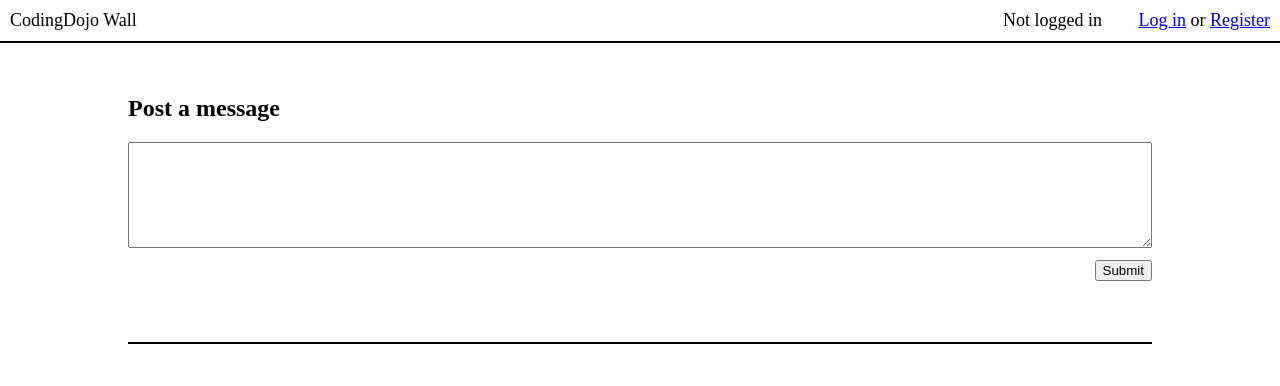
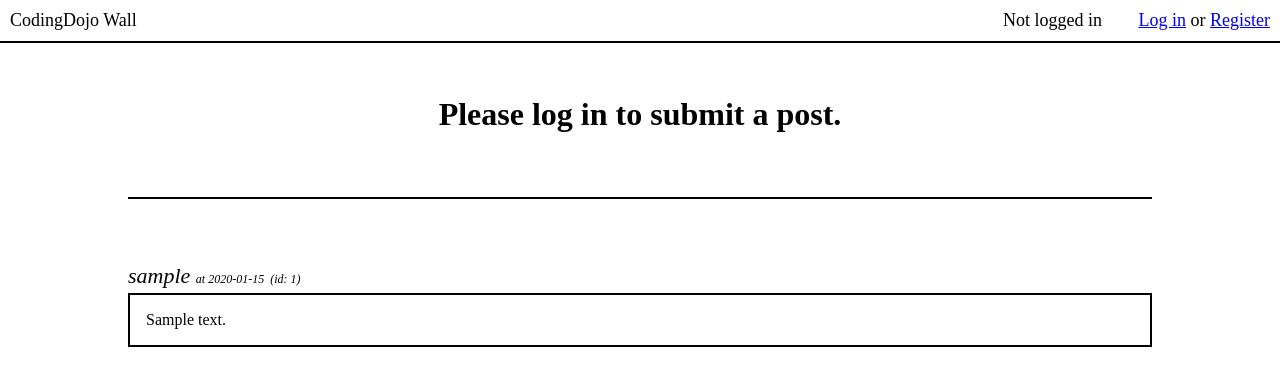
Before and after one commit to dylanbienenstock/codingdojo-flask-thewall, a Flask app: page / in a window 1280 px wide. Shown: the top 386 px of the page. Run offline with Flask 2, Linux system fonts and the light colour scheme; tables that the repository leaves empty hold one stand-in row (values such as "Sample post").

Commit message:
Add message posting

```diff
--- a/server.py
+++ b/server.py
@@ -13,16 +13,53 @@ def setup_session():
 	if not "password_hash" in session:
 		session["password_hash"] = None
 
+def get_message_list():
+	select_query = "SELECT messages.message_text, messages.id AS message_id, messages.updated_at AS time, users.username "
+	select_query += "FROM messages JOIN users ON messages.user_id = users.id "
+	select_query += "ORDER BY messages.id DESC"
+
+	return mysql.query_db(select_query)
+
 @app.route("/")
 def index():
 	setup_session()
-	messages = mysql.query_db("SELECT * FROM messages ORDER BY id DESC")
 
-	return render_template("index.html", message_list=messages)
+	return render_template("index.html", message_list=get_message_list())
 
-@app.route("/submit", methods=["POST"])
+def get_current_user_id():
+	select_query = "SELECT id FROM users WHERE username = :username AND password_hash = :password_hash"
+	select_data = {
+		"username": session["username"],
+		"password_hash": session["password_hash"]
+	}
+
+	user_id = mysql.query_db(select_query, select_data)
+
+	if len(user_id) == 1 and "id" in user_id[0]:
+		return user_id[0]["id"]
+
+	return -1
+
+@app.route("/post/message", methods=["POST"])
 def submit():
-	pass
+	user_id = get_current_user_id()
+
+	if get_current_user_id() != -1:
+		insert_query = "INSERT INTO messages (user_id, message_text, created_at, updated_at) "
+		insert_query += "VALUES (:user_id, :message_text, :now, :now)"
+
+		insert_data = {
+			"user_id": user_id,
+			"message_text": request.form["message"],
+			"now": str(datetime.datetime.now())
+		}
+
+		mysql.query_db(insert_query, insert_data)
+	else:
+		return render_template("message.html", message="Something went wrong. (0)")
+
+	return render_template("index.html", message_list=get_message_list())
+
 
 ################## LOG IN ##################
 
--- a/static/styles.css
+++ b/static/styles.css
@@ -43,6 +43,25 @@ input[type=submit] {
 	margin: 64px 0 64px 0;
 }
 
+.message-container {
+	margin-bottom: 32px;
+}
+
+.message-title {
+	font-size: 22px;
+	font-style: italic;
+	margin-bottom: 4px;
+}
+
+.message-timestamp {
+	font-size: 12px;
+}
+
+.message-box {
+	padding: 16px;
+	border: 2px solid black;
+}
+
 /* --------------- Log in page ----------------- */
 
 #content-login {
--- a/templates/index.html
+++ b/templates/index.html
@@ -2,25 +2,44 @@
 
 {% block content %}
 	<div id="content">
-		<div id="new-message" action="/submit" method="post">
-			<form id="new-message-form">
+		{% if session["username"] == None %}
+			<div style="text-align: center;">
+				<h1>Please log in to submit a post.</h1>
+			</div>
+		{% else %}
+			<div id="new-message">
+				<form id="new-message-form" action="/post/message" method="post">
 					<h2>Post a message</h2>
 
 					<div id="new-message-textarea-container">
-					<textarea id="new-message-textarea" form="new-message-form"></textarea>
+						<textarea form="new-message-form" name="message"></textarea>
 					</div>
 
 					<span>&nbsp;</span>
 					<input id="new-message-submit" type="submit">
 				</form>
 			</div>
+		{% endif %}
 
 		<div class="fake-hr"></div>
 
 		{% for message in message_list %}
+			<div class="message-container">
+				<div class="message-title">
+					{{ message["username"] }}
 
+					<span class="message-timestamp">
+						at {{ message["time"]}}
+						&nbsp;(id: {{ message["message_id"] }})
+					</span>
+				</div>
+
+				<div class="message-box">
+					{{ message["message_text"] }}
+				</div>
+			</div>
 		{% else %}
-
+			<h1>No messages yet!</h1>
 		{% endfor %}
 	</div>
 {% endblock %}
```
Lines whose indentation alone changed are shown as unchanged.
